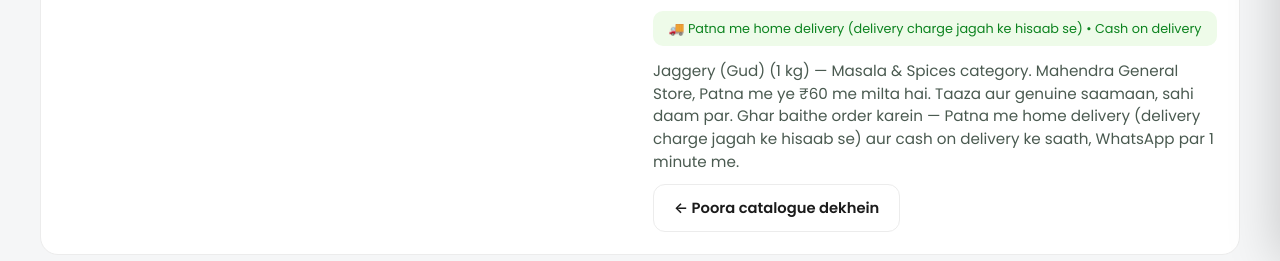
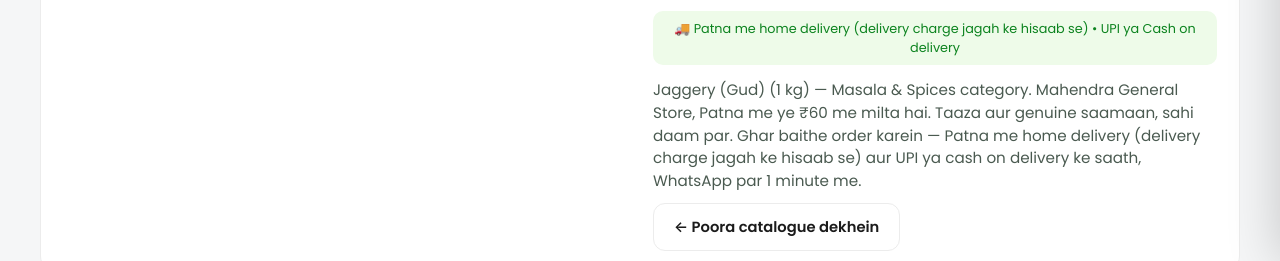
Before and after one commit to kumarhk927979-creator/mahendra-store, a plain HTML site: page p-jaggery-gud-1-kg.html in a window 1280 px wide. Shown: the part 538-799 px from the top of the page. Drawn offline with Linux system fonts and the light colour scheme.

Commit message:
Payment: UPI + Cash on Delivery

```diff
--- a/p-jaggery-gud-1-kg.html
+++ b/p-jaggery-gud-1-kg.html
@@ -252,8 +252,8 @@ a{text-decoration:none;color:inherit}
       <div class="pprice">₹60</div>
       <span class="act actbig" data-id="m10">ADD</span>
       <div><a class="btn btn-wa" href="https://wa.me/919942849146?text=Namaste%21%20Mujhe%20Jaggery%20%28Gud%29%20%281%20kg%29%20order%20karna%20hai.">📲 WhatsApp par order karein</a></div>
-      <div class="delivery-note" style="margin-top:14px">🚚 Patna me home delivery (delivery charge jagah ke hisaab se) &bull; Cash on delivery</div>
-      <p class="pdesc">Jaggery (Gud) (1 kg) — Masala & Spices category. Mahendra General Store, Patna me ye ₹60 me milta hai. Taaza aur genuine saamaan, sahi daam par. Ghar baithe order karein — Patna me home delivery (delivery charge jagah ke hisaab se) aur cash on delivery ke saath, WhatsApp par 1 minute me.</p>
+      <div class="delivery-note" style="margin-top:14px">🚚 Patna me home delivery (delivery charge jagah ke hisaab se) &bull; UPI ya Cash on delivery</div>
+      <p class="pdesc">Jaggery (Gud) (1 kg) — Masala & Spices category. Mahendra General Store, Patna me ye ₹60 me milta hai. Taaza aur genuine saamaan, sahi daam par. Ghar baithe order karein — Patna me home delivery (delivery charge jagah ke hisaab se) aur UPI ya cash on delivery ke saath, WhatsApp par 1 minute me.</p>
       <a class="btn btn-ghost" href="products.html">&larr; Poora catalogue dekhein</a>
     </div>
   </div>
```
